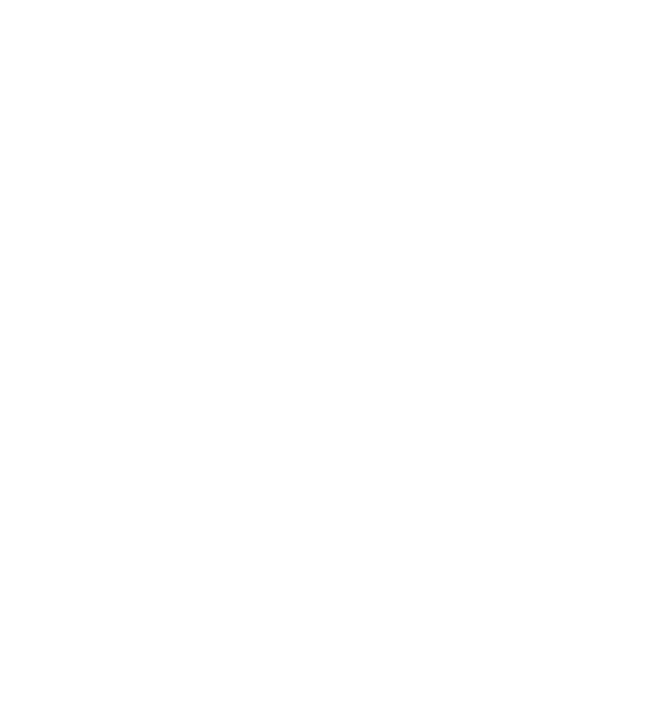
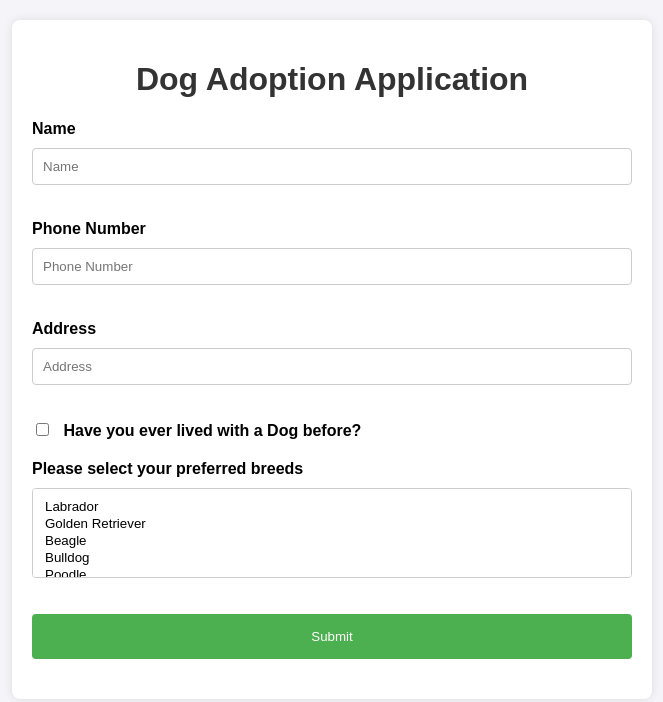
Before and after one commit to acciojob/dog-adoption-application-prajwalyatharth, a website: page main.html in a window 1280 px wide. Shown: the whole page, without its empty margins (308-971 px from the left). Drawn offline with Linux system fonts and the light colour scheme.

Commit message:
created a submission

```diff
--- a/main.html
+++ b/main.html
@@ -4,10 +4,116 @@
 
 <head>
 	<link rel="stylesheet" href="styles.css">
+	 <style>
+        body {
+            font-family: Arial, sans-serif;
+            background-color: #f4f4f9;
+            margin: 0;
+            padding: 20px;
+        }
+
+        .form-container {
+            background-color: #ffffff;
+            padding: 20px;
+            max-width: 600px;
+            margin: auto;
+            border-radius: 8px;
+            box-shadow: 0 0 10px rgba(0, 0, 0, 0.1);
+        }
+
+        h1 {
+            text-align: center;
+            color: #333;
+        }
+
+        label {
+            display: block;
+            margin-bottom: 10px;
+            font-weight: bold;
+        }
+
+        input[type="text"], select {
+            width: 100%;
+            padding: 10px;
+            margin-bottom: 15px;
+            border: 1px solid #ccc;
+            border-radius: 4px;
+            box-sizing: border-box;
+        }
+
+        input[type="checkbox"] {
+            margin-right: 10px;
+        }
+
+        button {
+            background-color: #4CAF50;
+            color: white;
+            padding: 15px 32px;
+            border: none;
+            border-radius: 4px;
+            cursor: pointer;
+            width: 100%;
+        }
+
+        button:hover {
+            background-color: #45a049;
+        }
+
+        .form-group {
+            margin-bottom: 20px;
+        }
+    </style>
 </head>
 
 <body>
-	<!-- the entire body must be written by student -->
+	<!-- the entire body must be written by student --><div class="form-container">
+        <h1>Dog Adoption Application</h1>
+        <form action="#" method="POST">
+
+            <!-- Name -->
+            <div class="form-group">
+                <label for="name">Name</label>
+                <input type="text" id="name" name="name" placeholder="Name" required>
+            </div>
+
+            <!-- Phone Number -->
+            <div class="form-group">
+                <label for="phone">Phone Number</label>
+                <input type="text" id="phone" name="phone" placeholder="Phone Number" required>
+            </div>
+
+            <!-- Address -->
+            <div class="form-group">
+                <label for="address">Address</label>
+                <input type="text" id="address" name="address" placeholder="Address" required>
+            </div>
+
+            <!-- Checkbox -->
+            <div class="form-group">
+                <label for="dogExperience">
+                    <input type="checkbox" id="dogExperience" name="dogExperience">
+                    Have you ever lived with a Dog before?
+                </label>
+            </div>
+
+            <!-- Multi-Select -->
+            <div class="form-group">
+                <label for="breeds">Please select your preferred breeds</label>
+                <select id="breeds" name="breeds[]" multiple required>
+                    <option value="Labrador">Labrador</option>
+                    <option value="Golden Retriever">Golden Retriever</option>
+                    <option value="Beagle">Beagle</option>
+                    <option value="Bulldog">Bulldog</option>
+                    <option value="Poodle">Poodle</option>
+                </select>
+            </div>
+
+            <!-- Submit Button -->
+            <div class="form-group">
+                <button type="submit">Submit</button>
+            </div>
+        </form>
+    </div>
     <script type="text/javascript" src="./script.js">
 </script>
 
```
